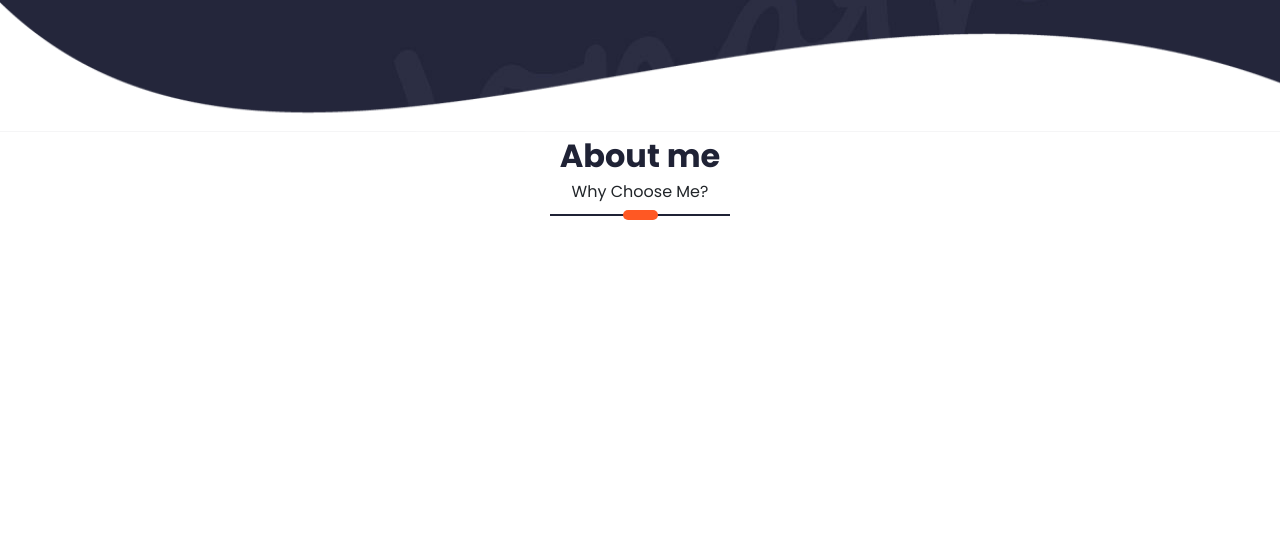
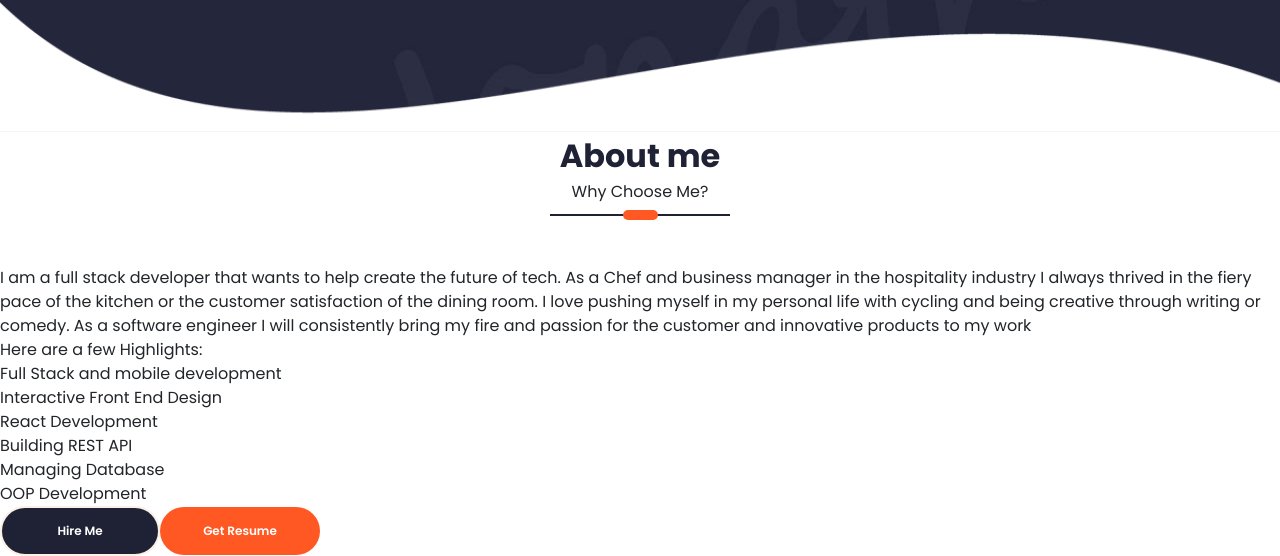
Before and after one commit to aaronsHarris/portfolioV1, a React (Create React App) app in the folder client/: page / in a window 1280 px wide. Shown: the part 538-1094 px from the top of the page. Before the commit the page ends 804 px from the top, so only its background shows below. Built offline with nearby package versions, Linux system fonts and the light colour scheme; a web font is replaced by a local one.

Commit message:
rendered about me to the page

```diff
--- a/client/src/PortfolioContainer/AboutMe/AboutMe.jsx
+++ b/client/src/PortfolioContainer/AboutMe/AboutMe.jsx
@@ -1,15 +1,68 @@
-import { useEffect } from "react"
-import ScreenHeading from '../../utils/ScreenHeading/ScreenHeading'
-import ScrollService from '../../utils/ScrollService'
-import Animations from '../../utils/Animations'
-
+import { useEffect } from "react";
+import ScreenHeading from "../../utils/ScreenHeading/ScreenHeading";
+import ScrollService from "../../utils/ScrollService";
+import Animations from "../../utils/Animations";
 
 export default function AboutMe(props) {
-    return (
-        <div className='about-me-container'>
-            <div className="about-me-parent">
-            <ScreenHeading title={'About me'} subHeading={"Why Choose Me?"} />
+  let fadeInScreenHandler = (screen) => {
+    if (screen.fadeScreen !== props.id) return;
+    Animations.animations.fadeInScreen(props.id);
+  };
+  const fadeInSubscription =
+    ScrollService.currentScreenFadeIn.subscribe(fadeInScreenHandler);
+
+  const SCREEN_CONSTANTS = {
+    description:
+      "I am a full stack developer that wants to help create the future of tech. As a Chef and business manager in the hospitality industry I always thrived in the fiery pace of the kitchen or the customer satisfaction of the dining room. I love pushing myself in my personal life with cycling and being creative through writing or comedy. As a software engineer I will consistently bring my fire and passion for the customer and innovative products to my work",
+    highlights: {
+      bullets: [
+        "Full Stack and mobile development",
+        "Interactive Front End Design",
+        "React Development",
+        "Building REST API",
+        "Managing Database",
+        "OOP Development",
+      ],
+      heading: "Here are a few Highlights:",
+    },
+  };
+  const renderHighlights = () => {
+    return SCREEN_CONSTANTS.highlights.bullets.map((value, i) => (
+      <div className="highlight" key={i}>
+        <div className="highlight-blob"></div>
+        <span>{value}</span>
+      </div>
+    ));
+  };
+
+  return (
+    <div className="about-me-container" id={props.id || ""}>
+      <div className="about-me-parent">
+        <ScreenHeading title={"About me"} subHeading={"Why Choose Me?"} />
+        <div className="about-me-card">
+          <div className="about-me-profile"></div>
+          <div className="about-me-details">
+            <span className="about-me-description">
+              {SCREEN_CONSTANTS.description}
+            </span>
+            <div className="about-me-highlights">
+              <div className="highlights-heading">
+                <span>{SCREEN_CONSTANTS.highlights.heading}</span>
+              </div>
+              {renderHighlights()}
             </div>
+            <div className="about-me-options">
+              <button className="btn primary-btn"> Hire Me</button>
+              <a
+                href="../../assets/Current resume dec19 (1).pdf"
+                download="../../assets/Current resume dec19 (1).pdf"
+              >
+                <button className="btn highlighted-btn">Get Resume</button>
+              </a>
+            </div>
+          </div>
         </div>
-    )
+      </div>
+    </div>
+  );
 }
--- a/client/src/PortfolioContainer/Home/Header/Header.css
+++ b/client/src/PortfolioContainer/Home/Header/Header.css
@@ -23,6 +23,7 @@
 }
 .header-options span{
     padding: 10px;
+    cursor: pointer;
 }
 .header-option{
     font-size: 16px;
--- a/client/src/utils/ScrollService.js
+++ b/client/src/utils/ScrollService.js
@@ -1,73 +1,71 @@
 import { TOTAL_SCREENS } from "./commonUtils";
 import { Subject } from "rxjs";
-import { object } from 'prop-types'
 
 export default class ScrollService {
-    static scrollHandler = new ScrollService()
+  static scrollHandler = new ScrollService();
 
-    static currentScreenBroadCaster = new Subject()
-    static currentScreenFading = new Subject()
+  static currentScreenBroadCaster = new Subject();
+  static currentScreenFadeIn = new Subject();
 
   constructor() {
-        window.addEventListener('scroll', this.checkCurrentScreenUnderViewport)
+    window.addEventListener("scroll", this.checkCurrentScreenUnderViewport);
   }
 
   scrollToHireMe = () => {
-        let contactMeScreen = document.getElementById("Contact Me")
-        if (!contactMeScreen) return
-        contactMeScreen.scrollIntoView({behavior: "smooth"})
-    }
+    let contactMeScreen = document.getElementById("Contact Me");
+    if (!contactMeScreen) return;
+    contactMeScreen.scrollIntoView({ behavior: "smooth" });
+  };
   scrollToHome = () => {
-        let homeScreen = document.getElementById("Home")
-        if (!homeScreen) return
-        homeScreen.scrollIntoView({behavior: "smooth"})
-    }
+    let homeScreen = document.getElementById("Home");
+    if (!homeScreen) return;
+    homeScreen.scrollIntoView({ behavior: "smooth" });
+  };
 
   isElementInView = (elem, type) => {
-        let rec = elem.getboundingClientRect()
-        let elementTop = rec.top
-        let elementBottom = rec.bottom
+    let rec = elem.getBoundingClientRect();
+    let elementTop = rec.top;
+    let elementBottom = rec.bottom;
 
-        let partiallyVisable = elementTop < window.innerHeight && elementBottom >= 0
-        let completlyVisible = elementTop >= 0 && elementBottom <= window.innerHeight
+    let partiallyVisable =
+      elementTop < window.innerHeight && elementBottom >= 0;
+    let completlyVisible =
+      elementTop >= 0 && elementBottom <= window.innerHeight;
 
     switch (type) {
-            case 'partial':
+      case "partial":
         return partiallyVisable;
 
-            case 'complete':
+      case "complete":
         return completlyVisible;
       default:
-                return false
+        return false;
     }
-    }
+  };
 
   checkCurrentScreenUnderViewport = (e) => {
-        if (!e || Object.keys(e).length < 1)
-            return;
+    if (!e || Object.keys(e).length < 1) return;
     for (let screen of TOTAL_SCREENS) {
       let screenFromDom = document.getElementById(screen.screen_name);
-            if (!screenFromDom)
-                continue;
+      if (!screenFromDom) continue;
 
-            let fullyVisible = this.isElementInView(screenFromDom, "complete")
-            let partiallyVisible = this.isElementInView(screenFromDom, "partial")
-
+      let fullyVisible = this.isElementInView(screenFromDom, "complete");
+      let partiallyVisible = this.isElementInView(screenFromDom, "partial");
       if (fullyVisible || partiallyVisible) {
         if (partiallyVisible && !screen.alreadyRendered) {
           ScrollService.currentScreenFadeIn.next({
-                        fadeInScreen: screen.screen_name
-                    })
-                    screen['alreadyRendered'] = true
+            fadeInScreen: screen.screen_name,
+          });
+          screen["alreadyRendered"] = true;
           break;
         }
         if (fullyVisible) {
           ScrollService.currentScreenBroadCaster.next({
-                        screenInview: screen.screen_name
+            screenInview: screen.screen_name,
           });
           break;
         }
       }
     }
+  };
 }
-}
```
Lines whose indentation alone changed are shown as unchanged.
